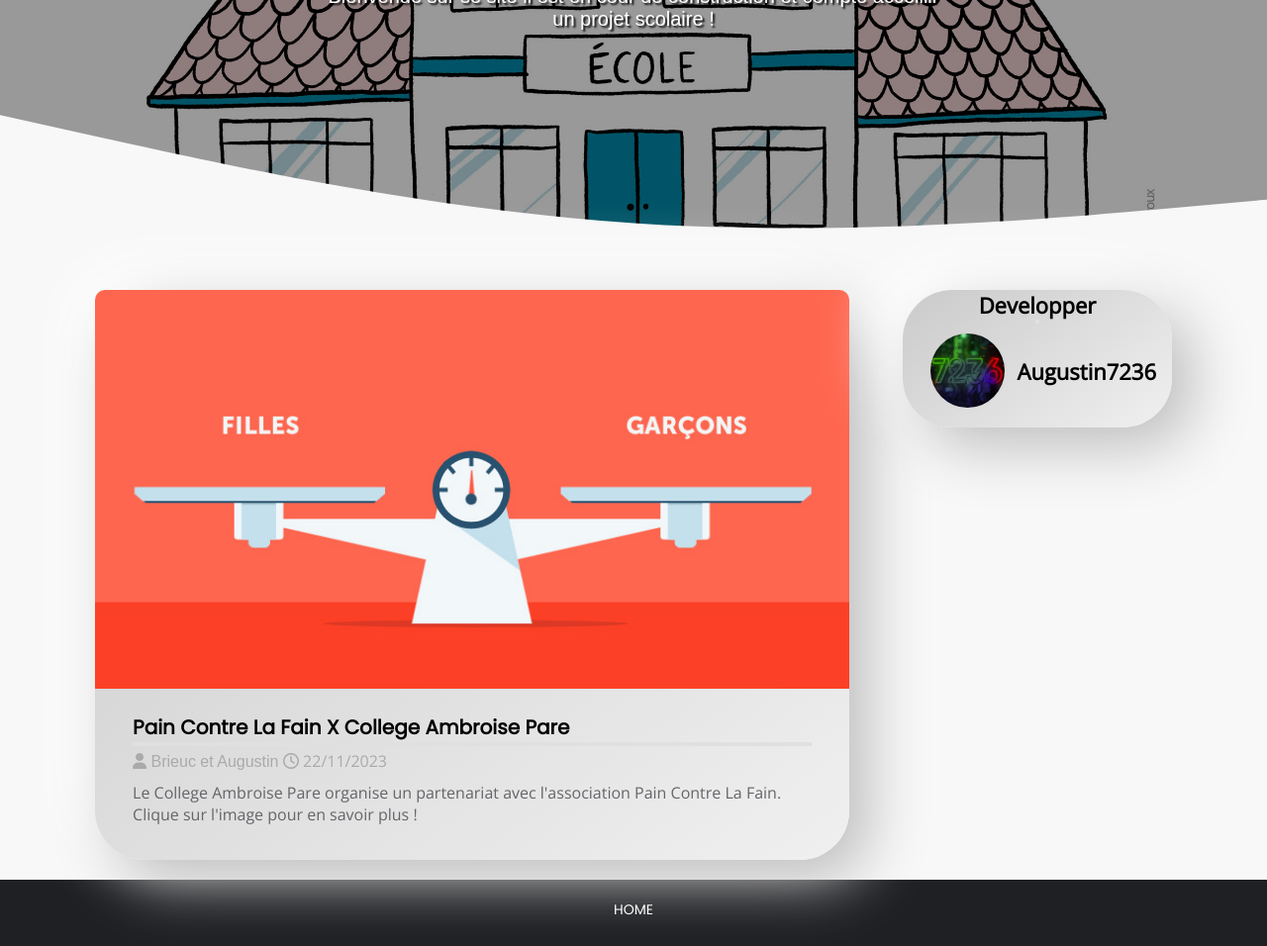
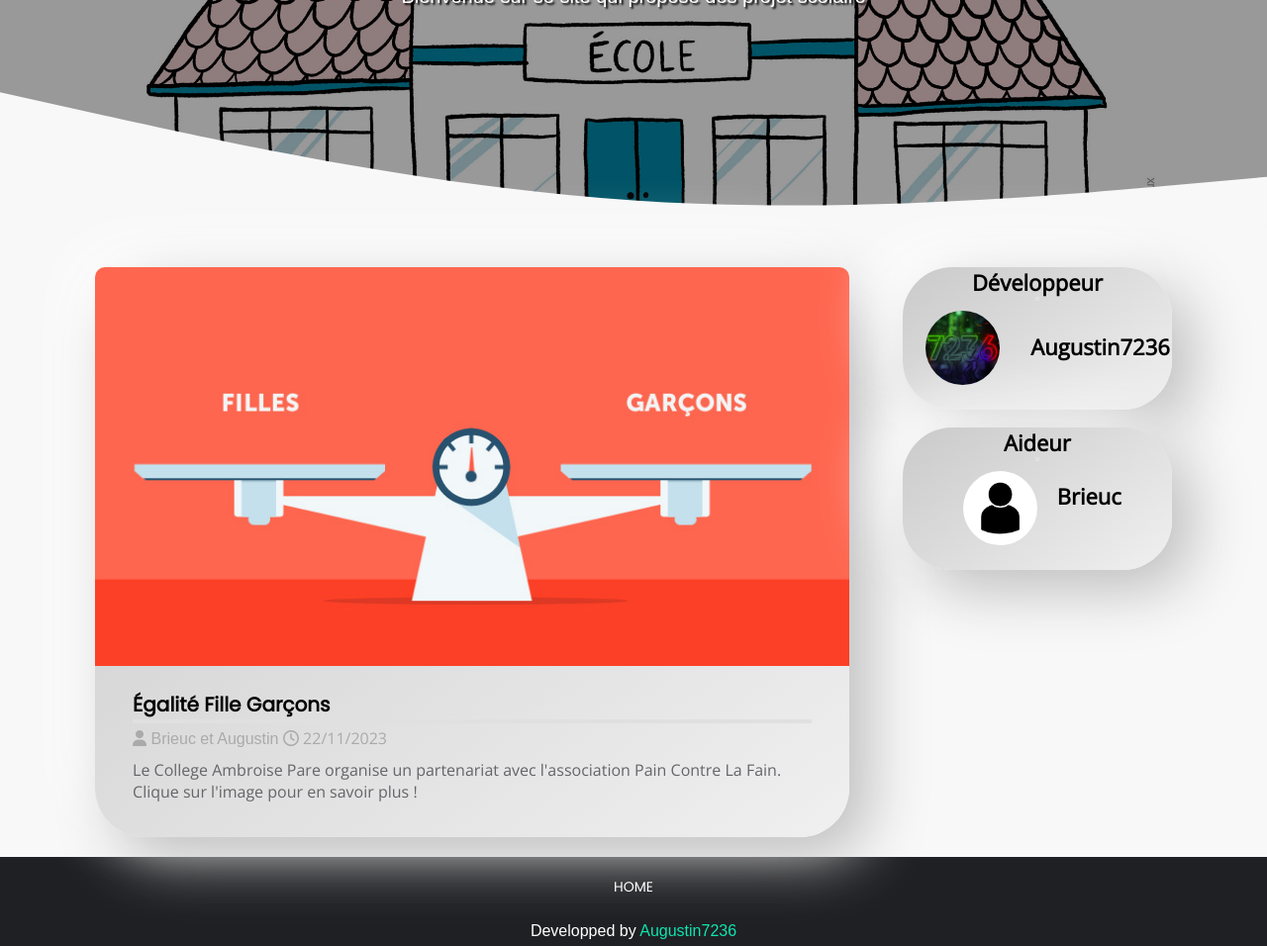
Before and after one commit to Augustin7236/bleuvageon, a plain HTML site: page index.html in a window 1280 px wide. Shown: the part 333-1289 px from the top of the page at 99% size. Drawn offline with nearby package versions, Linux system fonts and the light colour scheme.

Commit message:
features

```diff
--- a/css/PainContreLaFain.css
+++ b/css/PainContreLaFain.css
@@ -238,62 +238,6 @@ section .btnArea .btn:hover {
     background-color: #1f2024;
 }
 
-section .downloadArea {
-    text-align: center;
-}
-section .moreGamesArea {
-    background-color: white;
-    box-shadow: 0px 0px 8px rgba(0, 0, 0, 0.18);
-    border-radius: 10px;
-    margin-bottom: 30px;
-}
-section .moreGamesArea h1 {
-    color: #75dab0;
-    font-size: 22px;
-    font-weight: bold;
-    font-family: "Poppins", sans-serif;
-}
-section .moreGamesArea .postContainer {
-    display: grid;
-    grid-template-columns: 32% 32% 32%;
-    column-gap: 2%;
-}
-/* section .moreGamesArea .post {
-
-  } */
-section .moreGamesArea .post img {
-    width: 100%;
-    border-radius: 10px;
-}
-section .moreGamesArea .post img:hover {
-    opacity: 80%;
-}
-
-section .moreGamesArea .post a {
-    transition: 0.1s ease;
-    color: black;
-}
-section .moreGamesArea .post a:hover {
-    transition: 0.1s ease;
-    color: #75dab0;
-}
-section .moreGamesArea .post a h2 {
-    font-weight: bold;
-}
-
-section .commentsArea {
-    background-color: white;
-    box-shadow: 0px 0px 8px rgba(0, 0, 0, 0.18);
-    border-radius: 10px;
-    margin-bottom: 30px;
-}
-section .commentsArea h1 {
-    color: #75dab0;
-    font-size: 22px;
-    font-weight: bold;
-    font-family: "Poppins", sans-serif;
-}
-
 aside .box {
     margin-bottom: 20px;
     background-color: white;
@@ -314,145 +258,76 @@ aside .box h1 {
     font-family: "Poppins", sans-serif;
 }
 
-aside .socialMedia .post {
-    display: grid;
-    grid-template-columns: 19% 19% 19% 19% 19%;
-    column-gap: 1%;
+aside .box_about .container{
+    border-radius: 50px;
+    background: linear-gradient(145deg, #cacaca, #f0f0f0);
+    box-shadow:  20px 20px 60px #bebebe,
+                -20px -20px 60px #ffffff;
+    align-items: center;
+    display: flex; /* Ajout de flex pour aligner les éléments horizontalement */
+    flex-direction: column; /* Alignement vertical des éléments */
+    align-items: center; /* Centre les éléments horizontalement */
 }
 
-aside .socialMedia .post a {
-    text-align: center;
-    border-radius: 5px;
-    color: white;
-    margin-bottom: 5px;
-}
-aside hr {
-    border: 2px solid #e0e0e0;
-    margin-bottom: 10px;
+aside .box_about .container .post img {
+    width: 75px; /* Ajustez la largeur selon vos besoins */
+    height: 75px; /* Ajustez la hauteur selon vos besoins */
+    border-radius: 50%;
+    margin-bottom: 25px; /* Espace entre l'image et le texte */
 }
 
-aside .socialMedia .post a i {
-    line-height: 40px;
-    font-size: 20px;
+aside .box_about .post {
+    display: flex;
+    align-items: flex-start;
+    column-gap: 10px;
 }
 
-aside .socialMedia .post a:hover {
+aside .box_about .post img {
+    width: 75px;
+    height: 75px;
+    border-radius: 50%;
+    margin-bottom: 0;
+}
+
+aside .box_about .post h2 {
+    display: inline-block;
+    color: black;
+    font-size: 22px;
+    font-weight: bold;
+    font-family: "Open Sans", sans-serif;
+    margin-bottom: 0;
+}
+
+
+aside .box_about .post img:hover {
     opacity: 80%;
 }
 
-aside .socialMedia .post a:nth-child(1) {
-    background-color: #3b5999;
-}
-
-aside .socialMedia .post a:nth-child(2) {
-    background-color: #e4405f;
-}
-
-aside .socialMedia .post a:nth-child(3) {
-    background-color: #55acee;
-}
-
-aside .socialMedia .post a:nth-child(4) {
-    background-color: #dd4b39;
-}
-
-aside .socialMedia .post a:nth-child(5) {
-    background-color: #171515;
-}
-
-aside .searchBox .post {
-    height: 35px;
-    display: grid;
-    grid-template-columns: 70% 30%;
-}
-aside .searchBox .post input {
-    border-radius: 5px 0 0 5px;
-    border: 2px solid #e0e0e0;
-    color: rgb(118, 118, 122);
-    font-size: 14px;
-    padding: 0px 5px;
-}
-
-aside .searchBox .post a {
-    display: block;
-    line-height: 35px;
-    text-align: center;
-    font-size: 16px;
-    border-radius: 0 5px 5px 0;
-    background-color: #75dab0;
-    color: white;
-    cursor: pointer;
-}
-
-aside .searchBox .post a:hover {
-    background-color: #1f2024;
-}
-
-aside .popularPost .post {
-    display: grid;
-    grid-template-columns: 40% 57%;
-    column-gap: 3%;
-    margin-bottom: 10px;
-}
-aside .popularPost .post img {
-    width: 100%;
-    height: 60px;
-    border-radius: 6px;
-    cursor: pointer;
-}
-
-aside .popularPost .post img:hover {
-    opacity: 80%;
-}
-
-aside .popularPost .post h2 {
-    color: black;
-    font-size: 18px;
-    font-family: "Poppins", sans-serif;
-    font-weight: bold;
-}
-
-aside .popularPost .post h2:hover {
-    color: #75dab0;
-}
-
-aside .popularPost .noGames h2 {
-    font-weight: bold;
-    font-size: 30px;
-    font-family: "Open Sans" sans-serif;
-}
-
-aside .aboutMe .post {
-    display: grid;
-    grid-template-columns: 27% 70%;
-    column-gap: 3%;
-}
-aside .aboutMe .post img {
-    width: 100%;
-    border-radius: 6px;
-    cursor: pointer;
-}
-
-aside .aboutMe .post img:hover {
-    opacity: 80%;
-}
-
-aside .aboutMe .post h2 {
+aside .h1about {
     display: inline-block;
     color: black;
     font-size: 22px;
     font-weight: bold;
     font-family: "Open Sans", sans-serif;
 }
-aside .aboutMe .post h3 {
+
+aside .box_about .container .post h2 {
+    display: inline-block;
+    color: black;
+    font-size: 22px;
+    font-weight: bold;
+    font-family: "Open Sans", sans-serif;
+    margin: 15%;
+}
+aside .box_about .post h3 {
     color: black;
     font-size: 14px;
     font-weight: bold;
     font-family: "Open Sans", sans-serif;
 }
 
-aside .aboutMe .post h2:hover,
-aside .aboutMe .post h3:hover {
+aside .box_about .post h2:hover,
+aside .box_about .post h3:hover {
     color: #75dab0;
 }
 
--- a/css/style.css
+++ b/css/style.css
@@ -328,7 +328,7 @@ aside hr {
     margin-bottom: 10px;
 }
 
-aside .box_about_Developper .container{
+aside .box_about .container{
     border-radius: 50px;
     background: linear-gradient(145deg, #cacaca, #f0f0f0);
     box-shadow:  20px 20px 60px #bebebe,
@@ -339,29 +339,41 @@ aside .box_about_Developper .container{
     align-items: center; /* Centre les éléments horizontalement */
 }
 
-aside .box_about_Developper .container .post img {
+aside .box_about .container .post img {
     width: 75px; /* Ajustez la largeur selon vos besoins */
     height: 75px; /* Ajustez la hauteur selon vos besoins */
     border-radius: 50%;
-    margin-bottom: 20px; /* Espace entre l'image et le texte */
+    margin-bottom: 25px; /* Espace entre l'image et le texte */
 }
 
-aside .box_about_Developper .post {
-    display: grid;
-    grid-template-columns: 27% 70%;
-    column-gap: 3%;
-}
-aside .box_about_Developper .post img {
-    width: 100%;
-    border-radius: 6px;
-    cursor: pointer;
+aside .box_about .post {
+    display: flex;
+    align-items: flex-start;
+    column-gap: 10px;
 }
 
-aside .box_about_Developper .post img:hover {
+aside .box_about .post img {
+    width: 75px;
+    height: 75px;
+    border-radius: 50%;
+    margin-bottom: 0;
+}
+
+aside .box_about .post h2 {
+    display: inline-block;
+    color: black;
+    font-size: 22px;
+    font-weight: bold;
+    font-family: "Open Sans", sans-serif;
+    margin-bottom: 0;
+}
+
+
+aside .box_about .post img:hover {
     opacity: 80%;
 }
 
-aside .h1aboutdev {
+aside .h1about {
     display: inline-block;
     color: black;
     font-size: 22px;
@@ -369,7 +381,7 @@ aside .h1aboutdev {
     font-family: "Open Sans", sans-serif;
 }
 
-aside .box_about_Developper .container .post h2 {
+aside .box_about .container .post h2 {
     display: inline-block;
     color: black;
     font-size: 22px;
@@ -377,15 +389,15 @@ aside .box_about_Developper .container .post h2 {
     font-family: "Open Sans", sans-serif;
     margin: 15%;
 }
-aside .box_about_Developper .post h3 {
+aside .box_about .post h3 {
     color: black;
     font-size: 14px;
     font-weight: bold;
     font-family: "Open Sans", sans-serif;
 }
 
-aside .box_about_Developper .post h2:hover,
-aside .box_about_Developper .post h3:hover {
+aside .box_about .post h2:hover,
+aside .box_about .post h3:hover {
     color: #75dab0;
 }
 
@@ -506,12 +518,12 @@ footer .textArea .colored {
         grid-template-columns: 30% 67%;
         column-gap: 3%;
     }
-    aside .aboutMe .post {
+    aside .box_about .post {
         grid-template-columns: 20% 77%;
         column-gap: 3%;
     }
     aside .popularPost .post h2,
-    aside .aboutMe .post h2 {
+    aside .box_about .post h2 {
         font-size: 18px;
     }
 }
--- a/index.html
+++ b/index.html
@@ -29,8 +29,8 @@
     <header>
         <div class="container">
             <div class="logoArea">
-                <a href="/" class="image"><img src="./img/Augustin7236_Logo.png"></a>
-                <a href="/" class="siteName">
+                <a href="index.html" class="image"><img src="./img/Augustin7236_Logo.png"></a>
+                <a href="index.html" class="siteName">
                     <h1><span class="highlight">Bleuvageon</span></h1>
                 </a>
             </div>
@@ -47,9 +47,8 @@
 
     <div id="hero-banner">
         <div class="textArea">
-            <h1><span class="highlight">Histoire</span> Project</h1>
-            <p>Bienvenue sur se site il est en cour de construction et
-                compte acceillir un projet scolaire !</p>
+            <h1><span class="highlight">Bleuvageon</span> Projet</h1>
+            <p>Bienvenue sur se site qui propose des projet scolaire</p>
         </div>
         <svg class="banner-wave" xmlns="http://www.w3.org/2000/svg" viewBox="0 0 1440 250">
             <path fill="#f8f8f8" fill-opacity="1"
@@ -65,7 +64,7 @@
                     <article>
                         <a href="PainContreLaFain.html"><img src="./img/EGALITE-BALANCE.jpg" alt=""></a>
                         <div class="article-container">
-                            <h1><a href="PainContreLaFain.html">Pain Contre La Fain X College Ambroise Pare</a></h1>
+                            <h1><a href="PainContreLaFain.html">Égalité Fille Garçons</a></h1>
                             <hr>
                             <h2><i class="fas fa-user"></i><a href=""> Brieuc et Augustin </a><i class="far fa-clock"></i> 22/11/2023</h2>
                             <p>Le College Ambroise Pare organise un partenariat avec l'association Pain Contre La Fain. Clique sur l'image pour en savoir plus !</p>
@@ -75,14 +74,30 @@
             </section>
 
             <aside>
-                <div class="box_about_Developper">
+                <div class="box_about">
                     <div class="container">
-                        <h1 class="h1aboutdev">Developper</h1>
+                        <h1 class="h1about">Développeur</h1>
                         <hr>
                         <div class="post">
                             <img src="./img/avatar7236.jpg">
                             <div class="textArea">
                                 <h2>Augustin7236</h2>
+                            </div>
+                        </div>
+                        <!-- <div class="notLoggedin">
+                            <h2>Not Logged In</h2>
+                        </div> -->
+                    </div>
+                </div>
+                <br>
+                <div class="box_about">
+                    <div class="container">
+                        <h1 class="h1about">Aideur</h1>
+                        <hr>
+                        <div class="post">
+                            <img src="./img/icon_personne.jpg">
+                            <div class="textArea">
+                                <h2>Brieuc</h2>
                             </div>
                         </div>
                         <!-- <div class="notLoggedin">
@@ -98,7 +113,7 @@
         <div class="container">
             <div class="navBar">
                 <ul>
-                    <li><a href="/">HOME</a></li>
+                    <li><a href="index.html">HOME</a></li>
                 </ul>
             </div>
             <div class="textArea">
```
Also changed, not shown: PainContreLaFain.html (+21 -5 lines), img/icon_personne.jpg (added).
